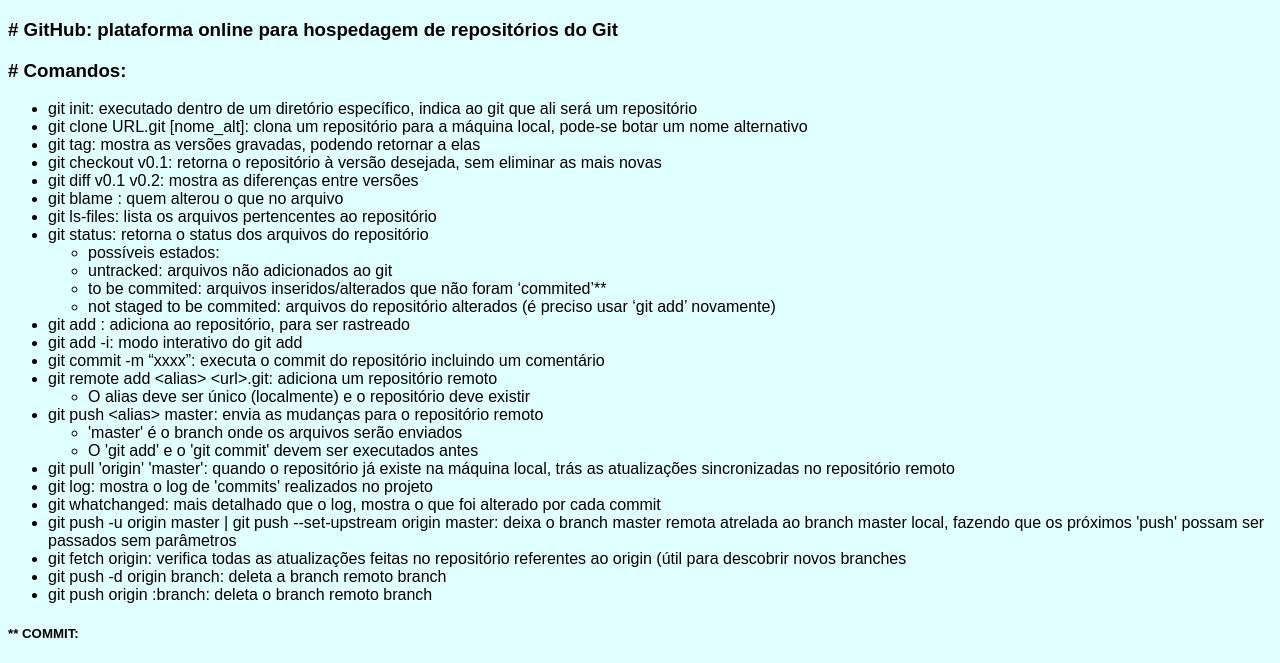
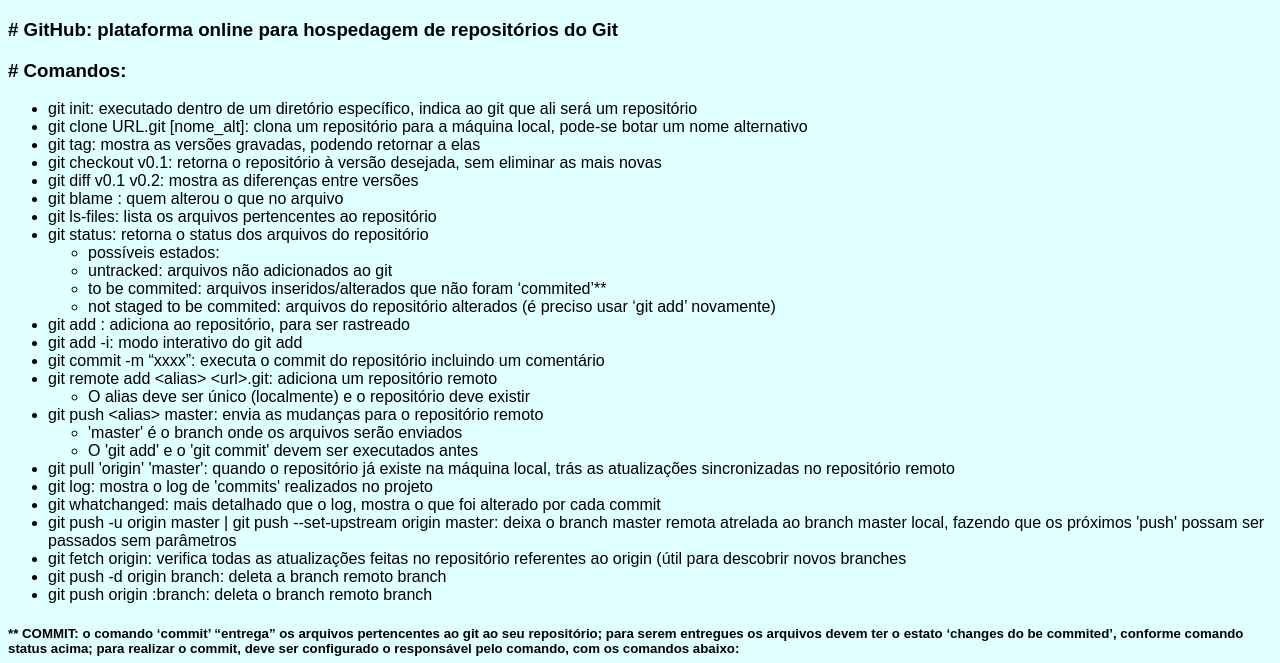
Before and after one commit to ernanikern/Curso_GIT, a plain HTML site: page index.html in a window 1280 px wide. Shown: the part 87-750 px from the top of the page. Drawn offline with Linux system fonts and the light colour scheme.

Commit message:
solução de conflitos 2

```diff
--- a/index.html
+++ b/index.html
@@ -45,13 +45,13 @@
       <li>git push origin :branch: deleta o branch remoto branch</li>
     </ul>
 
-		<h5>** COMMIT:</h5><h6> o comando ‘commit’ “entrega” os arquivos pertencentes ao git ao seu repositório; para serem entregues os arquivos devem ter o estato ‘changes do be commited’, conforme comando status acima; para realizar o commit, deve ser configurado o responsável pelo comando, com os comandos</h6>
+		<h5>** COMMIT: o comando ‘commit’ “entrega” os arquivos pertencentes ao git ao seu repositório; para serem entregues os arquivos devem ter o estato ‘changes do be commited’, conforme comando status acima; para realizar o commit, deve ser configurado o responsável pelo comando, com os comandos abaixo:
 			<ul>
 			<li>git config user.name “user”</li>
 			<li>git config user.email “email”		ou</li>
 			<li>git config --global user.name “name”   - aplica para todos os repositórios</li>
 			<li>git config --global user.email “email” </li>
-			</ul>
+			</ul></h5>
 
 		<h3># Workflow com repositório remoto</h3>
 
```
